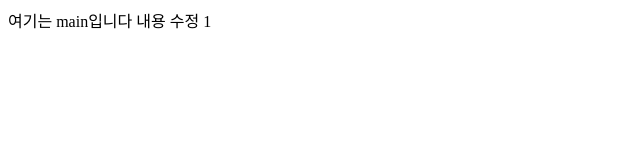
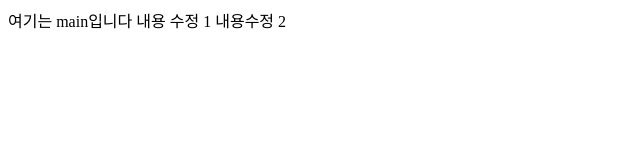
Before and after one commit to RhoAias12/team-project, a plain HTML site: page index.html in a window 1280 px wide. Shown: the full height of the page, 0-640 px from the left. Drawn offline with Linux system fonts and the light colour scheme.

Commit message:
내용 수정2

```diff
--- a/index.html
+++ b/index.html
@@ -6,6 +6,6 @@
     <title>Document</title>
   </head>
   <body>
-    여기는 main입니다 내용 수정 1
+    여기는 main입니다 내용 수정 1 내용수정 2
   </body>
 </html>
```
